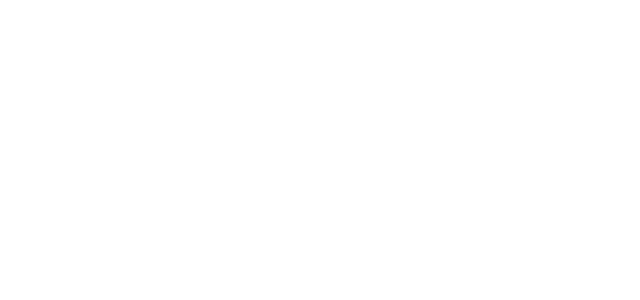
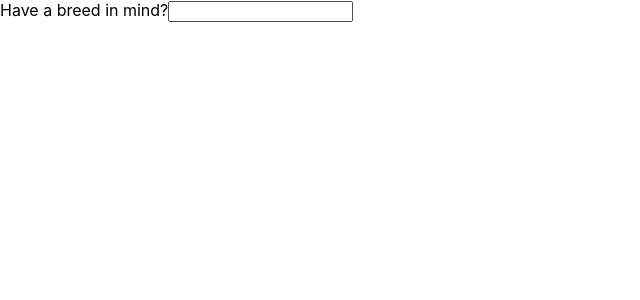
Before and after one commit to catdude2000/dogs-decoded, a React (Create React App) app: page / in a window 1280 px wide. Shown: the top 300 px of the page, without its empty margins (0-640 px from the left). Built offline with nearby package versions, Linux system fonts and the light colour scheme.

Commit message:
took out web vitals from index, added form to ap

```diff
--- a/src/App.js
+++ b/src/App.js
@@ -12,6 +12,12 @@
     render() {
       return (
         <>
+          <form>
+            <label>
+              Have a breed in mind?
+              <input type='text' />
+            </label>
+          </form>
         </>
       )
 
--- a/src/index.js
+++ b/src/index.js
@@ -2,7 +2,7 @@
 import ReactDOM from 'react-dom/client';
 import './index.css';
 import App from './App';
-import reportWebVitals from './reportWebVitals';
+
 
 const root = ReactDOM.createRoot(document.getElementById('root'));
 root.render(
@@ -10,8 +10,3 @@
     <App />
   </React.StrictMode>
 );
-
-// If you want to start measuring performance in your app, pass a function
-// to log results (for example: reportWebVitals(console.log))
-// or send to an analytics endpoint. Learn more: https://bit.ly/CRA-vitals
-reportWebVitals();
--- a/src/reportWebVitals.js
+++ /dev/null
@@ -1,13 +0,0 @@
-const reportWebVitals = onPerfEntry => {
-  if (onPerfEntry && onPerfEntry instanceof Function) {
-    import('web-vitals').then(({ getCLS, getFID, getFCP, getLCP, getTTFB }) => {
-      getCLS(onPerfEntry);
-      getFID(onPerfEntry);
-      getFCP(onPerfEntry);
-      getLCP(onPerfEntry);
-      getTTFB(onPerfEntry);
-    });
-  }
-};
-
-export default reportWebVitals;
```
Also changed, not shown: src/setupTests.js (deleted, +0 -5 lines).
